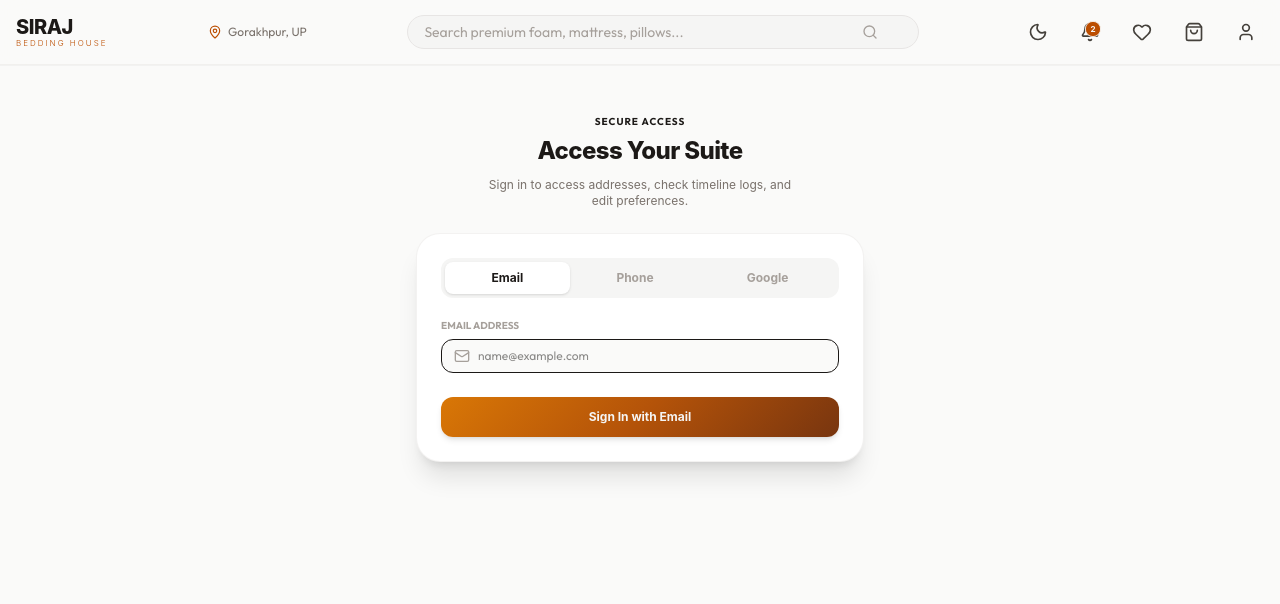
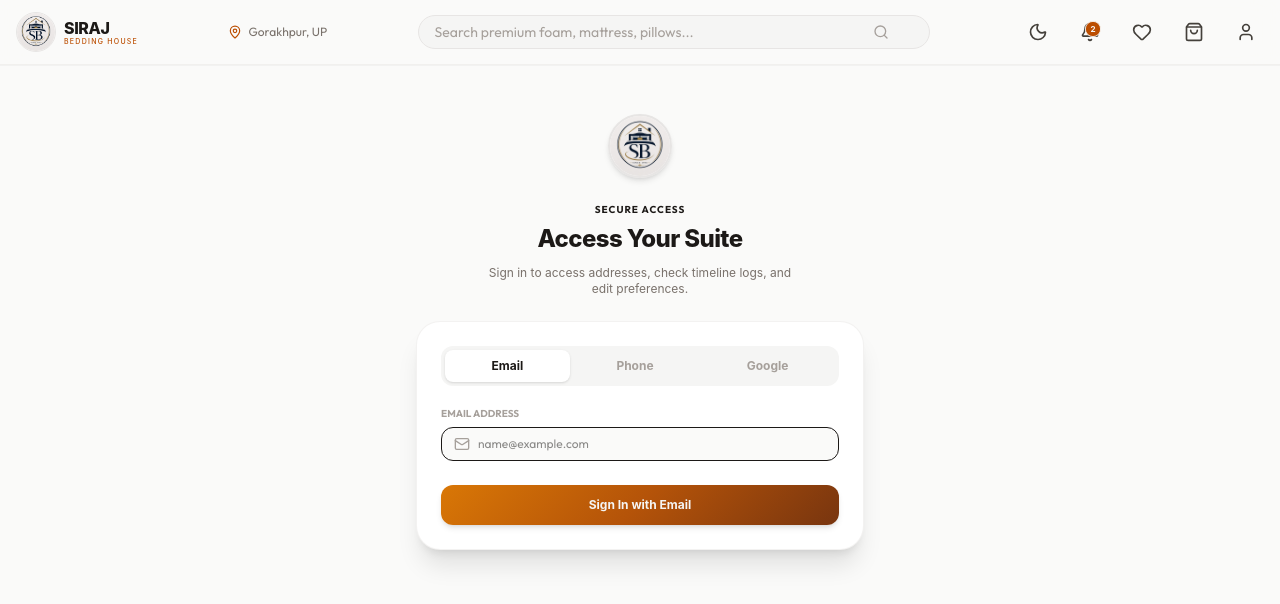
Before and after one commit to wasivio/seraj-beading-house, a React (Vite) app: page /profile in a window 1280 px wide. Shown: the top 604 px of the page. Built offline with nearby package versions, Linux system fonts and the light colour scheme.

Commit message:
add circular brand logo to header, install prompt, footer, and login screens

```diff
--- a/src/components/common/Header.tsx
+++ b/src/components/common/Header.tsx
@@ -50,13 +50,21 @@ export const Header: React.FC<HeaderProps> = ({ onSearchOpen }) => {
         <div className="max-w-7xl mx-auto px-4 h-16 flex items-center justify-between gap-4">
 
           {/* Logo & Brand */}
-          <Link to="/" className="flex flex-col select-none">
-            <span className="font-sans font-extrabold tracking-tight text-xl text-stone-900 dark:text-stone-100 leading-none">
-              SIRAJ
-            </span>
-            <span className="font-sans font-light tracking-[0.25em] text-[8px] text-amber-700 dark:text-amber-400 mt-0.5 leading-none">
-              BEDDING HOUSE
-            </span>
+          {/* Logo & Brand */}
+          <Link to="/" className="flex items-center gap-2 select-none group">
+            <img
+              src="/logo.jpg"
+              alt="Siraj Bedding House"
+              className="w-10 h-10 rounded-full object-cover border border-stone-200 dark:border-stone-850 group-hover:scale-105 transition-transform duration-300"
+            />
+            <div className="flex flex-col">
+              <span className="font-sans font-extrabold tracking-tight text-base text-stone-900 dark:text-stone-100 leading-none group-hover:text-amber-700 dark:group-hover:text-amber-400 transition-colors">
+                SIRAJ
+              </span>
+              <span className="font-sans font-medium tracking-[0.18em] text-[7px] text-amber-700 dark:text-amber-400 mt-0.5 leading-none">
+                BEDDING HOUSE
+              </span>
+            </div>
           </Link>
 
           {/* Quick Location (Desktop/Tablet) */}
--- a/src/components/common/PWAInstallPrompt.tsx
+++ b/src/components/common/PWAInstallPrompt.tsx
@@ -1,6 +1,6 @@
 import React, { useState, useEffect } from 'react';
 import { AnimatePresence, motion } from 'framer-motion';
-import { X, Sparkles, Download } from 'lucide-react';
+import { X, Download } from 'lucide-react';
 
 interface BeforeInstallPromptEvent extends Event {
   readonly platforms: string[];
@@ -85,9 +85,11 @@ export const PWAInstallPrompt: React.FC = () => {
 
             {/* Header */}
             <div className="flex items-center gap-3">
-              <div className="p-2.5 rounded-2xl bg-amber-700/20 text-amber-450 border border-amber-800/35 flex-shrink-0">
-                <Sparkles size={20} className="animate-pulse" />
-              </div>
+              <img
+                src="/logo.jpg"
+                alt="Siraj Bedding House"
+                className="w-10 h-10 rounded-xl object-cover border border-amber-800/35 flex-shrink-0"
+              />
               <div>
                 <h4 className="font-sans font-bold text-sm text-stone-100">
                   Install Siraj Bedding App
--- a/src/pages/Home.tsx
+++ b/src/pages/Home.tsx
@@ -294,8 +294,15 @@ export const Home: React.FC = () => {
       <footer className="border-t border-stone-200/50 dark:border-stone-900 pt-8 pb-6 text-stone-500 dark:text-stone-400 text-xs flex flex-col gap-6">
         <div className="grid grid-cols-1 sm:grid-cols-3 gap-6">
           {/* Col 1 */}
-          <div className="flex flex-col gap-2">
-            <h4 className="font-sans font-bold text-sm text-stone-900 dark:text-stone-100">Siraj Bedding House</h4>
+          <div className="flex flex-col gap-3">
+            <div className="flex items-center gap-2">
+              <img
+                src="/logo.jpg"
+                alt="Siraj Bedding House Logo"
+                className="w-7 h-7 rounded-full object-cover border border-stone-200 dark:border-stone-800"
+              />
+              <h4 className="font-sans font-bold text-sm text-stone-900 dark:text-stone-100">Siraj Bedding House</h4>
+            </div>
             <p className="font-sans leading-relaxed text-stone-400">
               Premium orthopedic mattresses, cushions, luxury sheets and foam blocks since 1976. Gorakhpur's leading sleep studio.
             </p>
--- a/src/pages/Profile.tsx
+++ b/src/pages/Profile.tsx
@@ -127,6 +127,13 @@ export const Profile: React.FC = () => {
   if (!isAuthenticated || !currentUser) {
     return (
       <div className="flex flex-col gap-6 max-w-md mx-auto items-center pt-6">
+
+        {/* Logo */}
+        <img
+          src="/logo.jpg"
+          alt="Siraj Bedding House"
+          className="w-16 h-16 rounded-full object-cover border-2 border-stone-200 dark:border-stone-800 shadow-md"
+        />
 
         {/* Title */}
         <div className="text-center flex flex-col items-center gap-1.5">
```
Also changed, not shown: public/logo.jpg (added).
